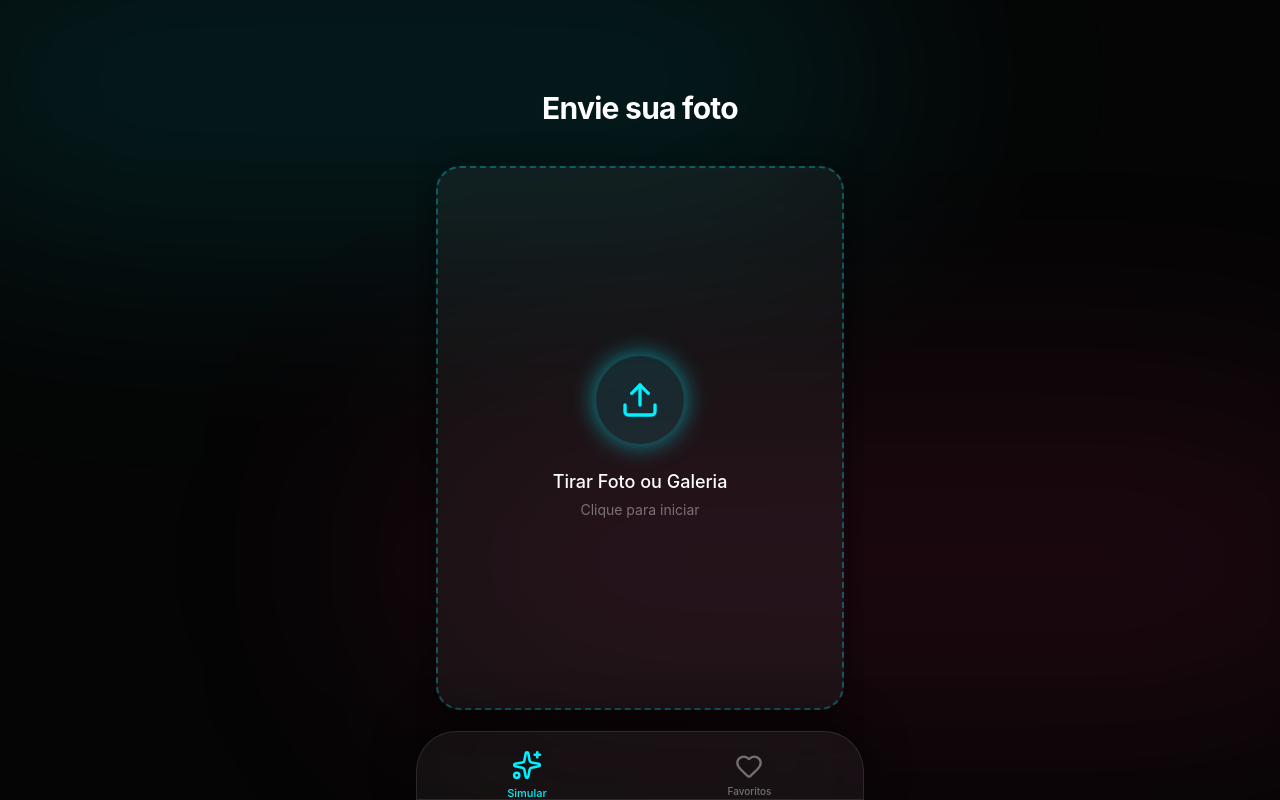
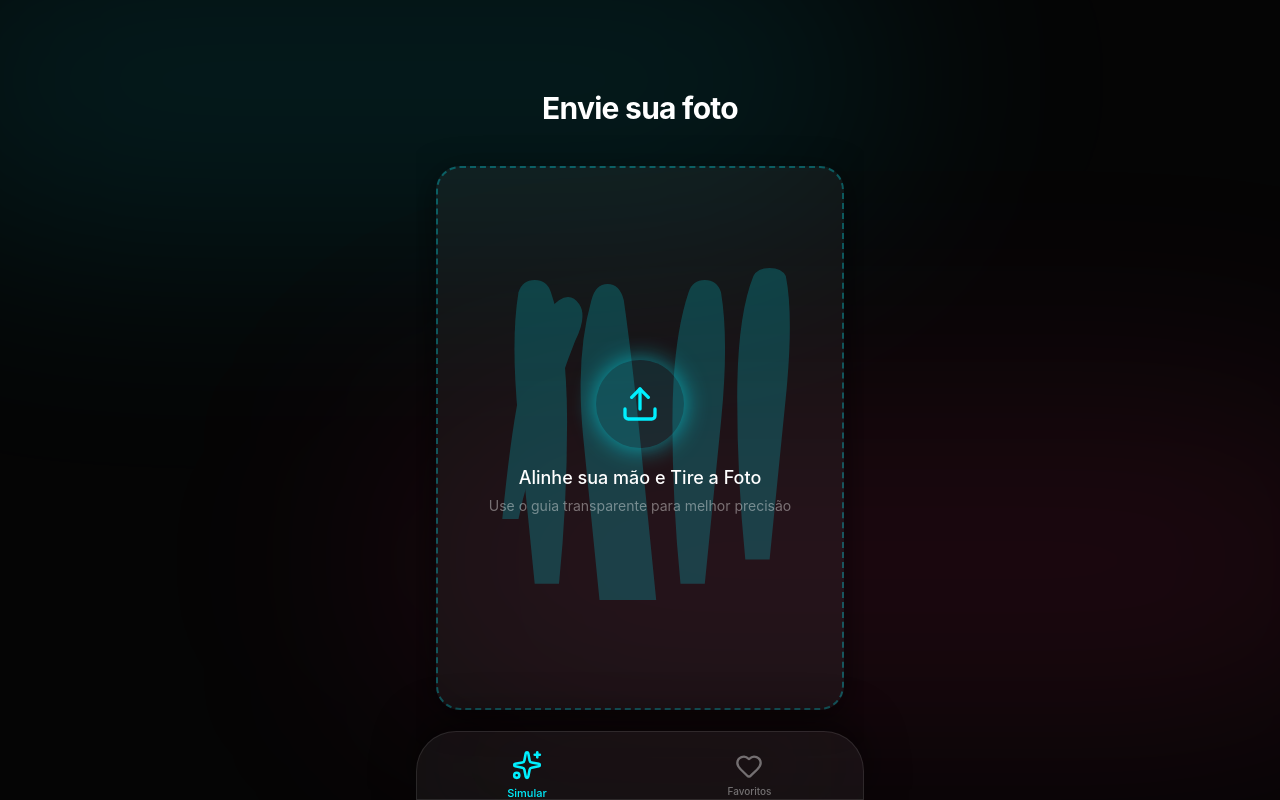
Before and after one commit to datomoliveira/thaynails, a React (Vite) app in the folder frontend/: page / in a window 1280 px wide. Both pictures are taken after a click on the button "Começar Simulação". Built offline with nearby package versions, Linux system fonts and the light colour scheme.

Commit message:
foto com guia da unha

```diff
--- a/frontend/src/App.tsx
+++ b/frontend/src/App.tsx
@@ -56,14 +56,28 @@ function App() {
           <div className="flex flex-col items-center justify-center flex-1 animate-in fade-in slide-in-from-bottom-8 duration-500">
             <h2 className="text-3xl font-bold mb-10 tracking-tight text-center">Envie sua foto</h2>
 
-            <label className="w-full aspect-[3/4] glass-panel border-dashed border-2 border-primary/30 flex flex-col items-center justify-center gap-6 cursor-pointer hover:bg-primary/5 active:scale-95 transition-all">
+            <label className="w-full aspect-[3/4] glass-panel border-dashed border-2 border-primary/30 flex flex-col items-center justify-center gap-6 cursor-pointer hover:bg-primary/5 active:scale-95 transition-all relative overflow-hidden">
               <input type="file" className="hidden" accept="image/*" onChange={handleFileChange} />
-              <div className="p-6 bg-primary/10 rounded-full text-primary shadow-neon-blue">
-                <Upload size={40} />
+
+              {/* Hand Guide Overlay */}
+              <div className="absolute inset-0 flex items-center justify-center opacity-20 pointer-events-none">
+                <svg viewBox="0 0 400 500" className="w-full h-full p-10 text-primary">
+                  <path fill="currentColor" d="M150,450 Q140,350 130,250 Q120,150 140,80 Q145,60 160,60 Q175,60 180,80 Q190,150 200,250 Q210,350 220,450 Z" />
+                  <path fill="currentColor" d="M100,430 Q110,330 110,230 Q110,130 90,70 Q85,55 70,55 Q55,55 50,70 Q40,130 50,230 Q60,330 70,430 Z" />
+                  <path fill="currentColor" d="M250,430 Q240,330 240,230 Q240,130 260,70 Q265,55 280,55 Q295,55 300,70 Q310,130 300,230 Q290,330 280,430 Z" />
+                  <path fill="currentColor" d="M330,400 Q320,300 320,200 Q320,100 340,50 Q345,40 360,40 Q375,40 380,50 Q390,100 380,200 Q370,300 360,400 Z" />
+                  <path fill="currentColor" d="M30,350 Q40,250 50,200 Q70,100 100,80 Q115,70 125,85 Q135,100 120,130 Q100,180 80,250 Q60,300 50,350 Z" />
+                </svg>
               </div>
-              <div className="text-center">
-                <p className="text-white font-medium text-lg">Tirar Foto ou Galeria</p>
-                <p className="text-white/40 text-sm mt-1">Clique para iniciar</p>
+
+              <div className="relative z-10 flex flex-col items-center gap-4">
+                <div className="p-6 bg-primary/10 rounded-full text-primary shadow-neon-blue">
+                  <Upload size={40} />
+                </div>
+                <div className="text-center">
+                  <p className="text-white font-medium text-lg">Alinhe sua mão e Tire a Foto</p>
+                  <p className="text-white/40 text-sm mt-1">Use o guia transparente para melhor precisão</p>
+                </div>
               </div>
             </label>
           </div>
```
